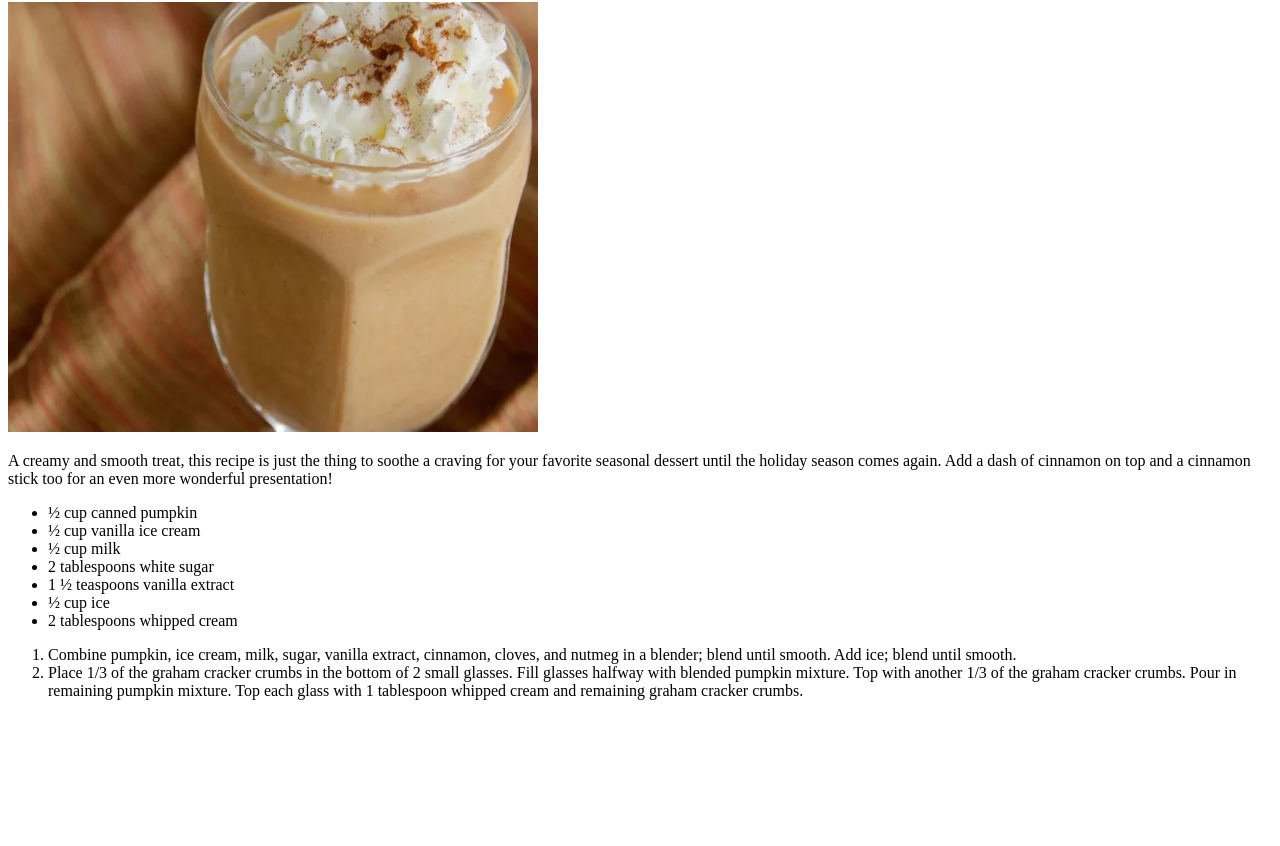
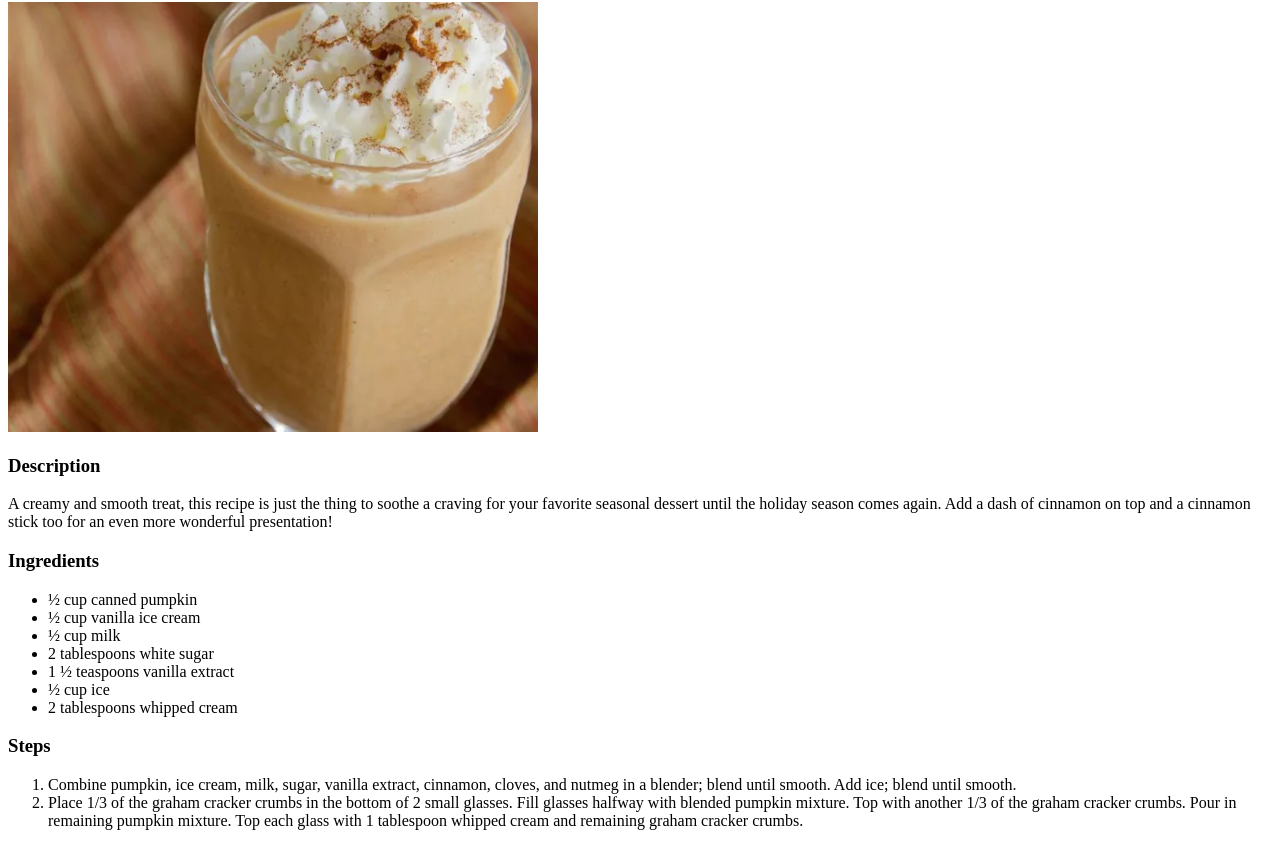
Before and after one commit to Shashi11113/odin-recipes, a plain HTML site: page recipes/Smoothie.html in a window 1280 px wide. Shown: the part 78-924 px from the top of the page. Before the commit the page ends 800 px from the top, so only its background shows below. Drawn offline with Linux system fonts and the light colour scheme.

Commit message:
Add missing elements in the recipe pages

```diff
--- a/recipes/Smoothie.html
+++ b/recipes/Smoothie.html
@@ -10,10 +10,12 @@
     <body>
         <h1>Pumpkin Pie Smoothie</h1>
         <img src="../images/Pumpkin.webp" alt="An Image of a Pumpkin Smoothie" height="430" width="530">
+        <h3>Description</h3>
         <p>A creamy and smooth treat, this recipe is just the thing to soothe a craving for your favorite seasonal dessert until the holiday season comes again.
             Add a dash of cinnamon on top and a cinnamon stick too for an even more wonderful presentation!
         </p>
 
+        <h3>Ingredients</h3>
         <ul>
             <li>½ cup canned pumpkin</li>
             <li>½ cup vanilla ice cream</li>
@@ -23,6 +25,8 @@
             <li>½ cup ice</li>
             <li>2 tablespoons whipped cream</li>
         </ul>
+
+        <h3>Steps</h3>
         <ol>
             <li>Combine pumpkin, ice cream, milk, sugar, vanilla extract, cinnamon, cloves, and nutmeg in a blender;
                 blend until smooth. Add ice; blend until smooth.
```
Also changed, not shown: recipes/Fried-Chicken.html (+4 -0 lines), recipes/Steak-Marinade.html (+4 -0 lines).
